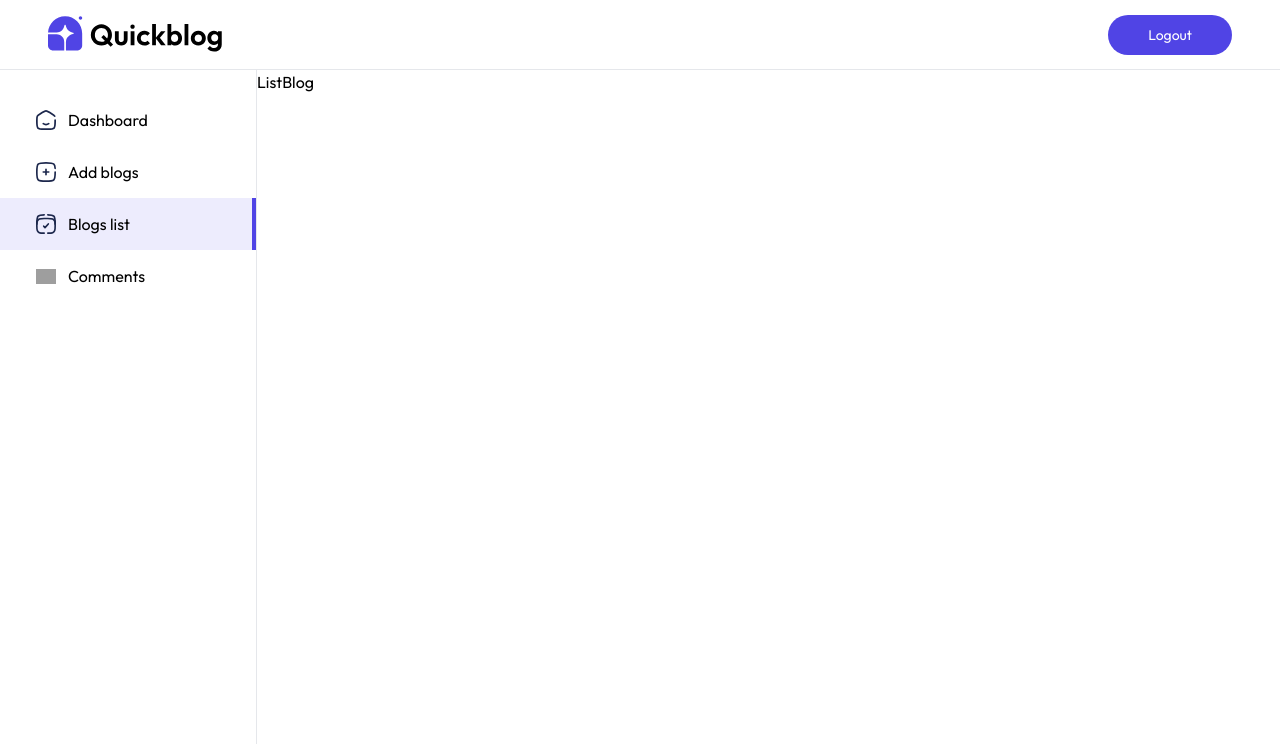
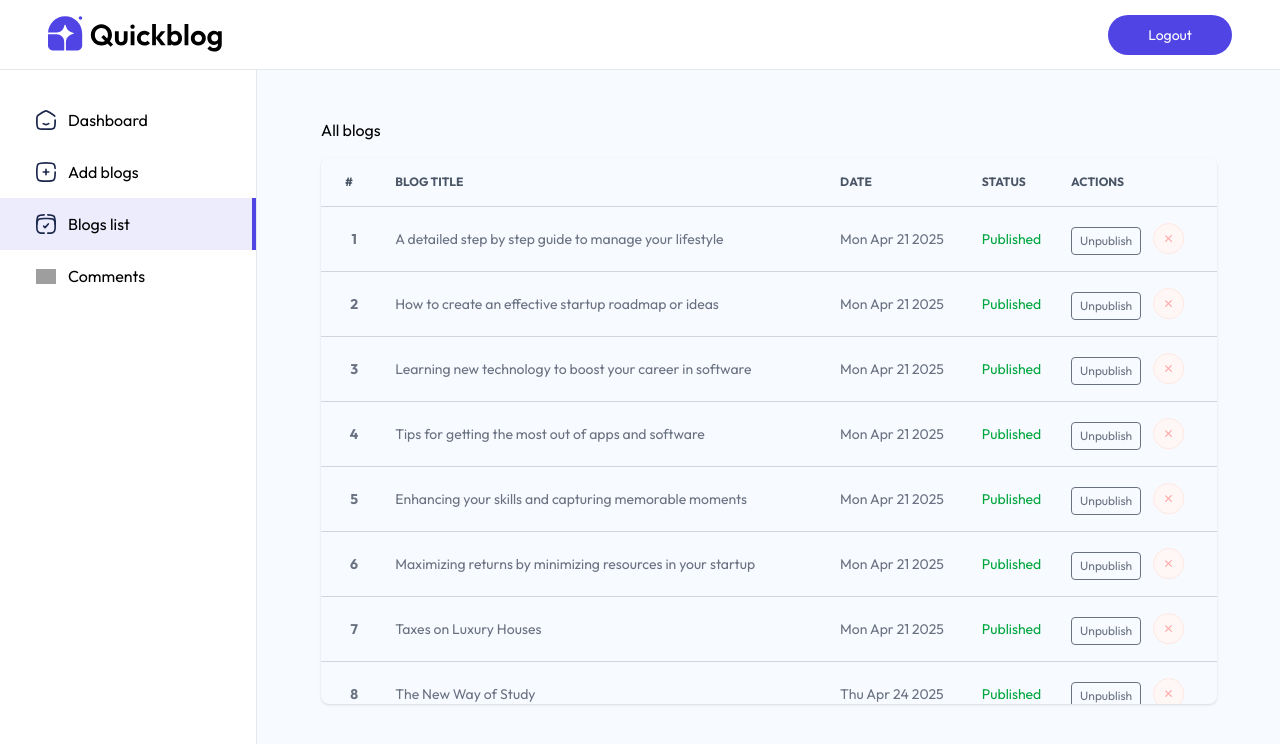
Before and after one commit to vitwits/SmartBlog-MERN, a React (Vite) app in the folder client/: page /admin/listBlog in a window 1280 px wide. Shown: the top 744 px of the page. Built offline with nearby package versions, Linux system fonts and the light colour scheme; grey boxes are pictures that could not be loaded.

Commit message:
adding ListBlog page for admin panel

```diff
--- a/client/src/pages/admin/ListBlog.jsx
+++ b/client/src/pages/admin/ListBlog.jsx
@@ -1,8 +1,39 @@
-import React from 'react'
+import React, { useEffect, useState } from 'react'
+import { blog_data } from '../../assets/assets'
+import BlogTableItem from "../../components/admin/BlogTableItem";
 
 const ListBlog = () => {
+  const [blogs, setBlogs] = useState([])
+  const fetchBlogs = async () => {
+    setBlogs(blog_data)
+  }
+
+  useEffect(()=>{
+    fetchBlogs()
+  }, [])
   return (
-    <div>ListBlog</div>
+    <div className='flex-1 pt-5 px-5 sm:pt-12 sm:pl-16 bg-blue-50/50'>
+      <h1>All blogs</h1>
+
+      <div className="relative h-4/5 max-w-4xl mt-4 overflow-x-auto shadow rounded-lg scrollbar-hide gb-white">
+          <table className="w-full text-sm text-gray-500">
+            <thead className="text-xs text-gray-600 text-left uppercase">
+                <tr>
+                    <th scope="col" className="px-2 py-4 xl:px-6"> # </th>
+                    <th scope="col" className="px-2 py-4"> Blog Title </th>
+                    <th scope="col" className="px-2 py-4 max-sm:hidden"> Date </th>
+                    <th scope="col" className="px-2 py-4 max-sm:hidden"> Status </th>
+                    <th scope="col" className="px-2 py-4"> Actions </th>
+                </tr>
+            </thead>
+            <tbody>
+                {blogs.map((blog, index)=> {
+                    return <BlogTableItem key={blog._id} blog={blog} fetchBlogs={fetchBlogs} index={index + 1} />
+                })}
+            </tbody>
+          </table>
+        </div>
+    </div>
   )
 }
 
```
